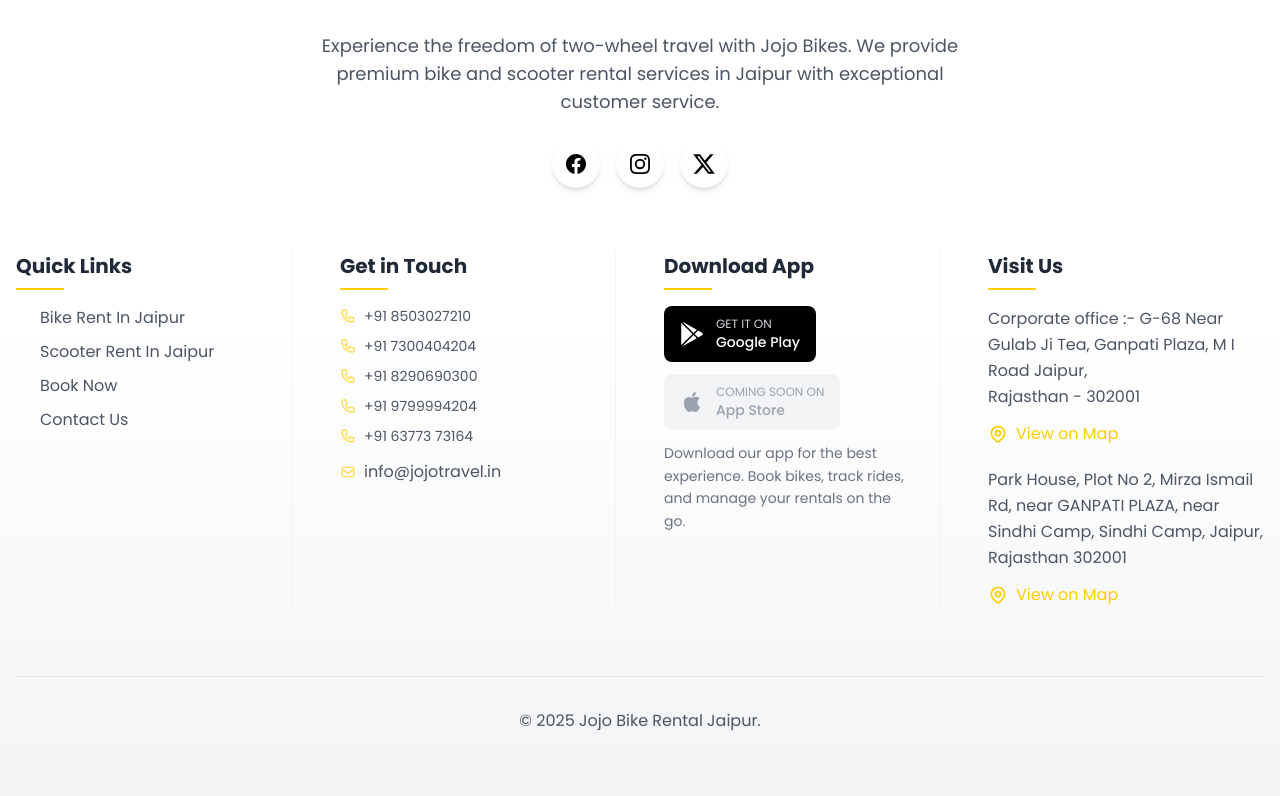
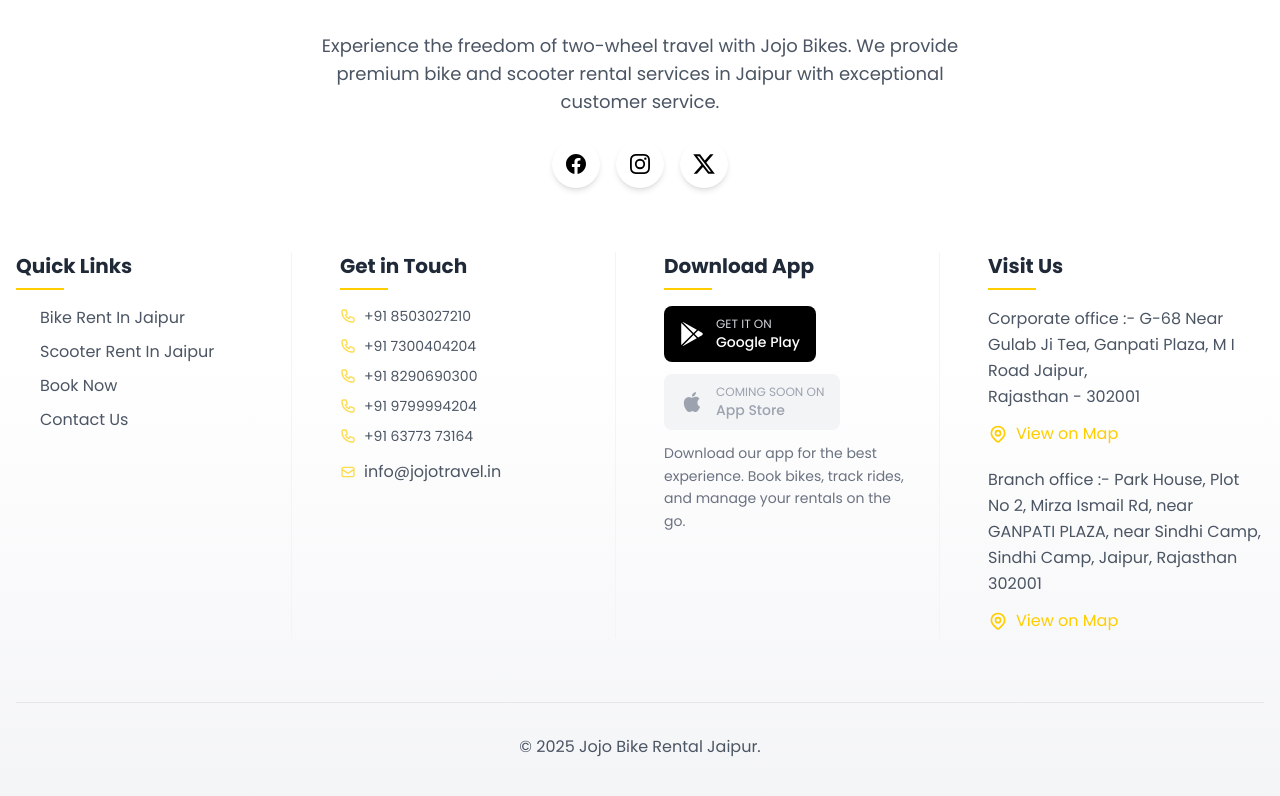
Before and after one commit to rahulprajapat8040/jojonew, a Next.js app: page / in a window 1280 px wide. Shown: the part 8089-8885 px from the top of the page. Built offline with nearby package versions, Linux system fonts and the light colour scheme.

Commit message:
location changed to footer -2

```diff
--- a/src/components/common/Footer.jsx
+++ b/src/components/common/Footer.jsx
@@ -176,7 +176,7 @@
                         </div>
                         <div className="space-y-3">
                             <p className="text-gray-600 leading-relaxed">
-                                Park House, Plot No 2, Mirza Ismail Rd, near GANPATI PLAZA, near Sindhi Camp, Sindhi Camp, Jaipur, Rajasthan 302001
+                            Branch office :- Park House, Plot No 2, Mirza Ismail Rd, near GANPATI PLAZA, near Sindhi Camp, Sindhi Camp, Jaipur, Rajasthan 302001
                             </p>
                             <Link href="https://maps.app.goo.gl/xNe4HALFpxkUAv8e8"
                                 target="_blank"
```
